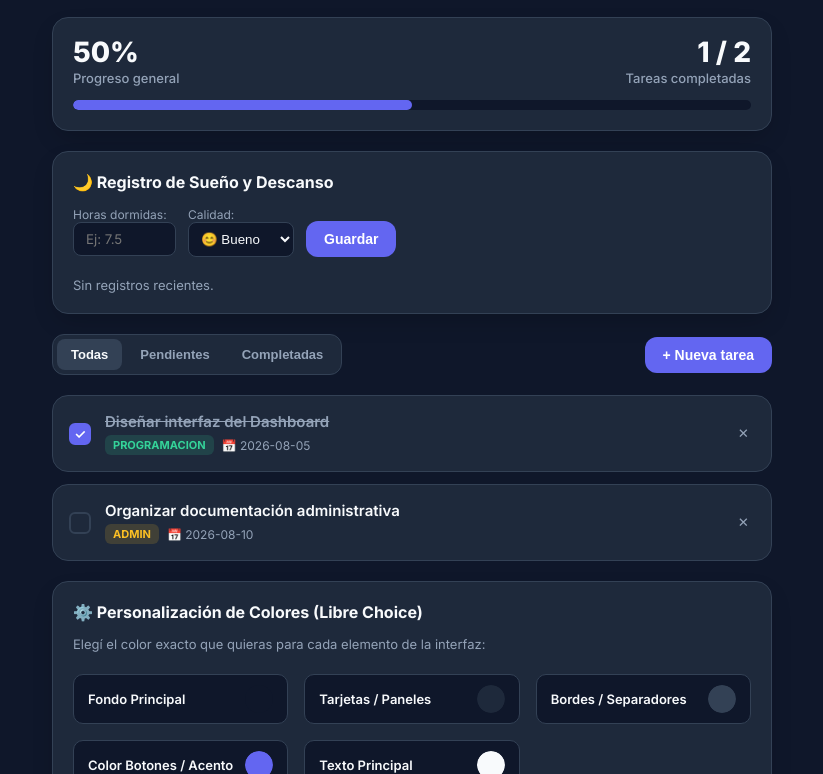
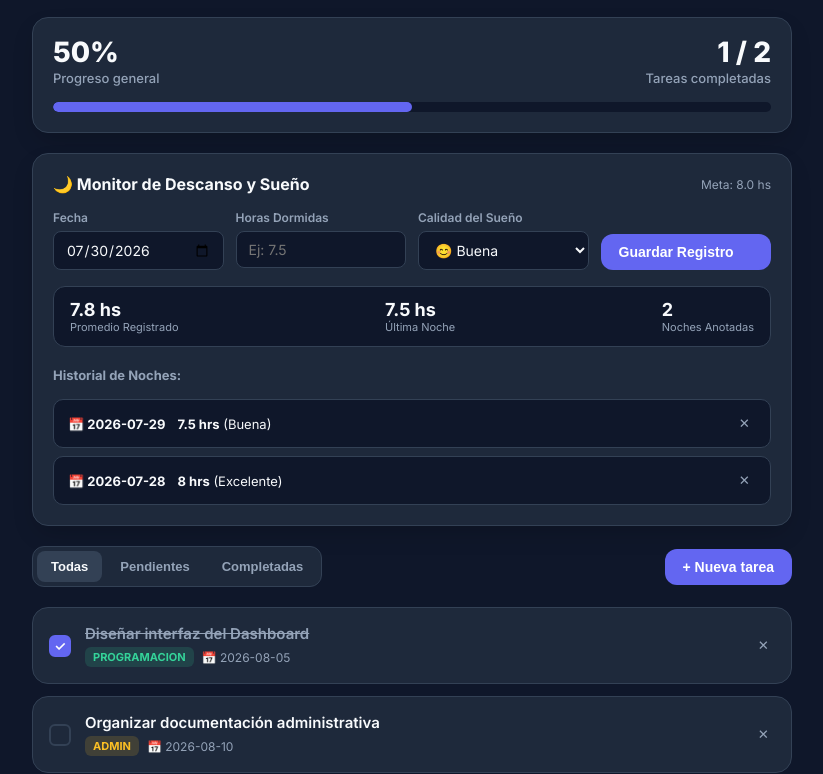
Before and after one commit to MicaelaResolani/app-organizacion, a website: page public/index.html in a window 1280 px wide. Shown: the part 91-865 px from the top of the page, without its empty margins (228-1051 px from the left). Drawn offline with Linux system fonts and the light colour scheme.

Commit message:
Update index.html

```diff
--- a/public/index.html
+++ b/public/index.html
@@ -3,7 +3,7 @@
 <head>
   <meta charset="UTF-8">
   <meta name="viewport" content="width=device-width, initial-scale=1.0">
-  <title>Organizador Personal — Dashboard Completo</title>
+  <title>Organizador Personal & Control de Sueño</title>
   <link rel="preconnect" href="https://fonts.googleapis.com">
   <link href="https://fonts.googleapis.com/css2?family=Inter:wght@400;500;600;700;800&display=swap" rel="stylesheet">
   <style>
@@ -40,13 +40,12 @@
 
     .app-container {
       width: 100%;
-      max-width: 720px;
+      max-width: 760px;
       display: flex;
       flex-direction: column;
       gap: 20px;
     }
 
-    /* HEADER */
     header {
       display: flex;
       justify-content: space-between;
@@ -66,16 +65,22 @@
       margin-top: 2px;
     }
 
-    /* DASHBOARD Y PANELES */
-    .dashboard-card, .panel-card {
+    /* PANELES Y TARJETAS */
+    .panel-card {
       background: var(--card-bg);
       border: 1px solid var(--border);
       border-radius: var(--radius);
       padding: 20px;
       display: flex;
       flex-direction: column;
-      gap: 14px;
+      gap: 16px;
       box-shadow: 0 10px 25px -5px rgba(0,0,0,0.2);
+    }
+
+    .panel-header {
+      display: flex;
+      justify-content: space-between;
+      align-items: center;
     }
 
     .panel-title {
@@ -86,6 +91,7 @@
       gap: 8px;
     }
 
+    /* METRICAS DE DASHBOARD */
     .dash-metrics {
       display: flex;
       justify-content: space-between;
@@ -126,7 +132,88 @@
       transition: width 0.4s cubic-bezier(0.4, 0, 0.2, 1);
     }
 
-    /* FILTROS Y BOTONES */
+    /* SECCIÓN COMPLETA DE SUEÑO */
+    .sleep-grid {
+      display: grid;
+      grid-template-columns: repeat(auto-fit, minmax(160px, 1fr));
+      gap: 12px;
+    }
+
+    .sleep-field {
+      display: flex;
+      flex-direction: column;
+      gap: 6px;
+    }
+
+    .sleep-field label {
+      font-size: 12px;
+      color: var(--text-muted);
+      font-weight: 600;
+    }
+
+    .sleep-field input, .sleep-field select {
+      background: var(--bg);
+      border: 1px solid var(--border);
+      color: var(--text);
+      padding: 9px 12px;
+      border-radius: 8px;
+      font-size: 14px;
+      font-family: inherit;
+    }
+
+    .sleep-stats-row {
+      display: flex;
+      gap: 16px;
+      background: var(--bg);
+      padding: 12px 16px;
+      border-radius: 12px;
+      border: 1px solid var(--border);
+      align-items: center;
+      justify-content: space-between;
+      flex-wrap: wrap;
+    }
+
+    .sleep-stat-item {
+      display: flex;
+      flex-direction: column;
+    }
+
+    .sleep-stat-val {
+      font-size: 18px;
+      font-weight: 700;
+    }
+
+    .sleep-stat-lbl {
+      font-size: 11px;
+      color: var(--text-muted);
+    }
+
+    .sleep-history-list {
+      display: flex;
+      flex-direction: column;
+      gap: 8px;
+      max-height: 220px;
+      overflow-y: auto;
+    }
+
+    .sleep-history-item {
+      display: flex;
+      justify-content: space-between;
+      align-items: center;
+      background: var(--bg);
+      padding: 10px 14px;
+      border-radius: 10px;
+      border: 1px solid var(--border);
+      font-size: 13px;
+    }
+
+    .sleep-item-info {
+      display: flex;
+      gap: 12px;
+      align-items: center;
+    }
+
+    /* CONTROLES Y FILTROS */
     .controls-row {
       display: flex;
       justify-content: space-between;
@@ -175,7 +262,9 @@
       gap: 6px;
     }
 
-    /* LISTA DE TAREAS */
+    .add-btn:hover { background: var(--accent-hover); }
+
+    /* LISTA TAREAS */
     .task-list {
       display: flex;
       flex-direction: column;
@@ -266,29 +355,11 @@
 
     .delete-btn:hover { color: var(--danger); }
 
-    /* SECCIÓN DE SUEÑO Y HÁBITOS */
-    .sleep-inputs {
-      display: flex;
-      gap: 12px;
-      align-items: center;
-      flex-wrap: wrap;
-    }
-
-    .sleep-inputs input {
-      background: var(--bg);
-      border: 1px solid var(--border);
-      color: var(--text);
-      padding: 8px 12px;
-      border-radius: 8px;
-      font-family: inherit;
-    }
-
-    /* SECCIÓN DE CONFIGURACIÓN Y SELECTORES DE COLOR PERSONALIZADOS */
+    /* SECCIÓN CONFIGURACIÓN DE COLORES LIBRE */
     .config-grid {
       display: grid;
       grid-template-columns: repeat(auto-fit, minmax(200px, 1fr));
-      gap: 16px;
-      margin-top: 8px;
+      gap: 14px;
     }
 
     .color-picker-item {
@@ -387,16 +458,15 @@
 <body>
 
   <div class="app-container">
-    <!-- Encabezado -->
     <header>
       <div class="title-area">
-        <h1>Mi Espacio de Trabajo</h1>
-        <p>Gestión de pendientes, registro de descanso y personalización</p>
+        <h1>Mi Espacio Personal</h1>
+        <p>Tareas, métricas de descanso y personalización libre</p>
       </div>
     </header>
 
-    <!-- Dashboard Principal -->
-    <div class="dashboard-card">
+    <!-- DASHBOARD DE TAREAS -->
+    <div class="panel-card">
       <div class="dash-metrics">
         <div class="metric-group">
           <span class="metric-value" id="progress-percent">0%</span>
@@ -412,28 +482,61 @@
       </div>
     </div>
 
-    <!-- Panel de Registro de Sueño (INTACTO) -->
+    <!-- REGISTRO Y SEGUIMIENTO COMPLETO DE SUEÑO -->
     <div class="panel-card">
-      <div class="panel-title">🌙 Registro de Sueño y Descanso</div>
-      <div class="sleep-inputs">
-        <div>
-          <span style="font-size: 12px; color: var(--text-muted); display: block;">Horas dormidas:</span>
+      <div class="panel-header">
+        <div class="panel-title">🌙 Monitor de Descanso y Sueño</div>
+        <span style="font-size: 12px; color: var(--text-muted);" id="target-display">Meta: 8.0 hs</span>
+      </div>
+
+      <!-- Formularios de Carga de Sueño -->
+      <div class="sleep-grid">
+        <div class="sleep-field">
+          <label for="sleep-date">Fecha</label>
+          <input type="date" id="sleep-date">
+        </div>
+        <div class="sleep-field">
+          <label for="sleep-hours">Horas Dormidas</label>
           <input type="number" id="sleep-hours" min="0" max="24" step="0.5" placeholder="Ej: 7.5">
         </div>
-        <div>
-          <span style="font-size: 12px; color: var(--text-muted); display: block;">Calidad:</span>
-          <select id="sleep-quality" style="background: var(--bg); border: 1px solid var(--border); color: var(--text); padding: 8px; border-radius: 8px;">
-            <option value="Bueno">😊 Bueno</option>
+        <div class="sleep-field">
+          <label for="sleep-quality">Calidad del Sueño</label>
+          <select id="sleep-quality">
+            <option value="Excelente">😴 Excelente</option>
+            <option value="Buena" selected>😊 Buena</option>
             <option value="Regular">😐 Regular</option>
-            <option value="Malo">😫 Malo</option>
+            <option value="Mala">😫 Mala</option>
           </select>
         </div>
-        <button class="add-btn" style="margin-top: 15px;" onclick="saveSleep()">Guardar</button>
+        <div class="sleep-field" style="justify-content: flex-end;">
+          <button class="add-btn" onclick="addSleepRecord()">Guardar Registro</button>
+        </div>
       </div>
-      <div id="sleep-history" style="font-size: 13px; color: var(--text-muted); margin-top: 6px;"></div>
+
+      <!-- Resumen Estadístico de Sueño -->
+      <div class="sleep-stats-row">
+        <div class="sleep-stat-item">
+          <span class="sleep-stat-val" id="stat-avg">0 hs</span>
+          <span class="sleep-stat-lbl">Promedio Registrado</span>
+        </div>
+        <div class="sleep-stat-item">
+          <span class="sleep-stat-val" id="stat-last">0 hs</span>
+          <span class="sleep-stat-lbl">Última Noche</span>
+        </div>
+        <div class="sleep-stat-item">
+          <span class="sleep-stat-val" id="stat-count">0</span>
+          <span class="sleep-stat-lbl">Noches Anotadas</span>
+        </div>
+      </div>
+
+      <!-- Historial Diario de Sueño -->
+      <div style="font-size: 13px; font-weight: 700; color: var(--text-muted); margin-top: 4px;">Historial de Noches:</div>
+      <div class="sleep-history-list" id="sleep-history-list">
+        <!-- Carga dinámica -->
+      </div>
     </div>
 
-    <!-- Filtros y Botón Crear Tarea -->
+    <!-- CONTROLES Y LISTA DE TAREAS -->
     <div class="controls-row">
       <div class="filter-tabs">
         <button class="filter-btn active" onclick="setFilter('all', this)">Todas</button>
@@ -443,13 +546,12 @@
       <button class="add-btn" onclick="openModal()">+ Nueva tarea</button>
     </div>
 
-    <!-- Lista de Tareas -->
     <div class="task-list" id="task-list"></div>
 
-    <!-- Panel de Ajustes y Personalización de Colores (NUEVO) -->
+    <!-- CONFIGURACIÓN DE COLORES TOTALMENTE LIBRE -->
     <div class="panel-card">
-      <div class="panel-title">⚙️ Personalización de Colores (Libre Choice)</div>
-      <p style="font-size: 13px; color: var(--text-muted);">Elegí el color exacto que quieras para cada elemento de la interfaz:</p>
+      <div class="panel-title">🎨 Configuración Personalizada de Colores</div>
+      <p style="font-size: 13px; color: var(--text-muted);">Hacé clic en cualquier círculo para cambiar el color con la paleta de tu navegador:</p>
 
       <div class="config-grid">
         <div class="color-picker-item">
@@ -461,11 +563,11 @@
           <input type="color" id="picker-card" value="#1e293b" onchange="updateColor('--card-bg', this.value)">
         </div>
         <div class="color-picker-item">
-          <span>Bordes / Separadores</span>
+          <span>Bordes</span>
           <input type="color" id="picker-border" value="#334155" onchange="updateColor('--border', this.value)">
         </div>
         <div class="color-picker-item">
-          <span>Color Botones / Acento</span>
+          <span>Botones / Acento</span>
           <input type="color" id="picker-accent" value="#6366f1" onchange="updateColor('--accent', this.value)">
         </div>
         <div class="color-picker-item">
@@ -476,7 +578,7 @@
     </div>
   </div>
 
-  <!-- Modal Tareas -->
+  <!-- MODAL DE NUEVA TAREA -->
   <div class="modal-backdrop hidden" id="modal">
     <div class="modal-card">
       <h2>Agregar nuevo pendiente</h2>
@@ -513,7 +615,13 @@
 
     let currentFilter = 'all';
 
-    // MANEJO LIBRE DE COLORES (localStorage)
+    // ESTADO DE SUEÑO (HISTORIAL DIARIO)
+    let sleepRecords = JSON.parse(localStorage.getItem('organizador_sueño_historial')) || [
+      { id: 1, date: '2026-07-29', hours: 7.5, quality: 'Buena' },
+      { id: 2, date: '2026-07-28', hours: 8.0, quality: 'Excelente' }
+    ];
+
+    // MANEJO LIBRE DE COLORES
     const customColors = JSON.parse(localStorage.getItem('organizador_colores_custom')) || {};
 
     function updateColor(variableCss, value) {
@@ -526,7 +634,6 @@
       Object.keys(customColors).forEach(variableCss => {
         document.documentElement.style.setProperty(variableCss, customColors[variableCss]);
 
-        // Sincronizar selectores de color al cargar
         if(variableCss === '--bg') document.getElementById('picker-bg').value = customColors[variableCss];
         if(variableCss === '--card-bg') document.getElementById('picker-card').value = customColors[variableCss];
         if(variableCss === '--border') document.getElementById('picker-border').value = customColors[variableCss];
@@ -535,39 +642,83 @@
       });
     }
 
-    // MANEJO DE SUEÑO
-    let sleepLog = JSON.parse(localStorage.getItem('organizador_sueño')) || null;
+    // OPERACIONES DE SUEÑO
+    function addSleepRecord() {
+      const date = document.getElementById('sleep-date').value;
+      const hours = parseFloat(document.getElementById('sleep-hours').value);
+      const quality = document.getElementById('sleep-quality').value;
 
-    function saveSleep() {
-      const hours = document.getElementById('sleep-hours').value;
-      const quality = document.getElementById('sleep-quality').value;
-      if (!hours) return;
+      if (!date || isNaN(hours) || hours <= 0) return;
 
-      sleepLog = { hours, quality, date: new Date().toLocaleDateString() };
-      localStorage.setItem('organizador_sueño', JSON.stringify(sleepLog));
+      const newRecord = {
+        id: Date.now(),
+        date,
+        hours,
+        quality
+      };
+
+      sleepRecords.unshift(newRecord);
+      localStorage.setItem('organizador_sueño_historial', JSON.stringify(sleepRecords));
+
+      document.getElementById('sleep-hours').value = '';
+      renderSleep();
+    }
+
+    function deleteSleepRecord(id) {
+      sleepRecords = sleepRecords.filter(r => r.id !== id);
+      localStorage.setItem('organizador_sueño_historial', JSON.stringify(sleepRecords));
       renderSleep();
     }
 
     function renderSleep() {
-      const container = document.getElementById('sleep-history');
-      if (sleepLog) {
-        container.innerHTML = `Último registro (${sleepLog.date}): <strong>${sleepLog.hours} hrs</strong> — Calidad: ${sleepLog.quality}`;
-      } else {
-        container.innerText = 'Sin registros recientes.';
+      const listEl = document.getElementById('sleep-history-list');
+      listEl.innerHTML = '';
+
+      if (sleepRecords.length === 0) {
+        listEl.innerHTML = `<div style="text-align:center; padding: 12px; color: var(--text-muted); font-size: 13px;">No hay registros de sueño guardados.</div>`;
+        document.getElementById('stat-avg').innerText = '0 hs';
+        document.getElementById('stat-last').innerText = '0 hs';
+        document.getElementById('stat-count').innerText = '0';
+        return;
       }
+
+      // Cálculos estadísticos
+      const totalHours = sleepRecords.reduce((sum, r) => sum + r.hours, 0);
+      const avg = (totalHours / sleepRecords.length).toFixed(1);
+      const last = sleepRecords[0].hours;
+
+      document.getElementById('stat-avg').innerText = `${avg} hs`;
+      document.getElementById('stat-last').innerText = `${last} hs`;
+      document.getElementById('stat-count').innerText = sleepRecords.length;
+
+      // Renderizar historial
+      sleepRecords.forEach(rec => {
+        const item = document.createElement('div');
+        item.className = 'sleep-history-item';
+
+        item.innerHTML = `
+          <div class="sleep-item-info">
+            <strong>📅 ${rec.date}</strong>
+            <span><strong>${rec.hours} hrs</strong> (${rec.quality})</span>
+          </div>
+          <button class="delete-btn" onclick="deleteSleepRecord(${rec.id})" title="Eliminar este registro">✕</button>
+        `;
+
+        listEl.appendChild(item);
+      });
     }
 
-    // OPERACIONES TAREAS
+    // OPERACIONES DE TAREAS
     function saveTasks() {
       localStorage.setItem('organizador_tareas', JSON.stringify(tasks));
-      render();
+      renderTasks();
     }
 
     function setFilter(filter, btn) {
       currentFilter = filter;
       document.querySelectorAll('.filter-btn').forEach(b => b.classList.remove('active'));
       btn.classList.add('active');
-      render();
+      renderTasks();
     }
 
     function toggleTask(id) {
@@ -603,7 +754,7 @@
       document.getElementById('task-title').value = '';
     }
 
-    function render() {
+    function renderTasks() {
       const listEl = document.getElementById('task-list');
       listEl.innerHTML = '';
 
@@ -622,7 +773,7 @@
       });
 
       if (filteredTasks.length === 0) {
-        listEl.innerHTML = `<div style="text-align:center; padding: 20px; color: var(--text-muted);">No hay tareas acá.</div>`;
+        listEl.innerHTML = `<div style="text-align:center; padding: 20px; color: var(--text-muted);">No hay tareas para mostrar en este filtro.</div>`;
         return;
       }
 
@@ -646,10 +797,11 @@
       });
     }
 
-    // CARGA INICIAL
+    // INICIALIZACIÓN
+    document.getElementById('sleep-date').valueAsDate = new Date();
     loadCustomColors();
     renderSleep();
-    render();
+    renderTasks();
   </script>
 </body>
 </html>
```
